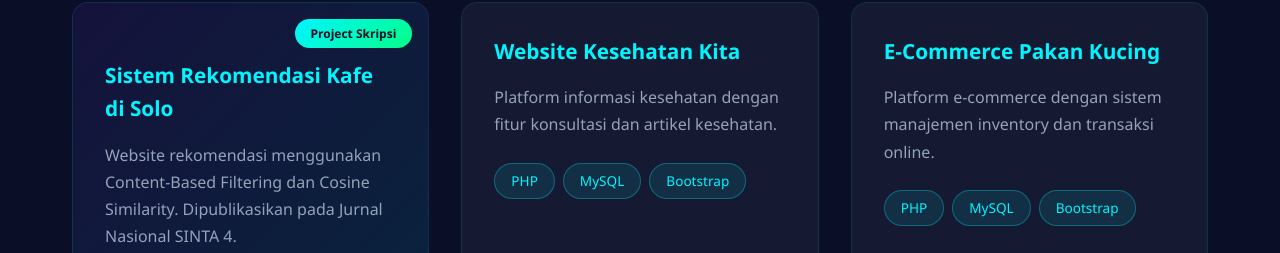
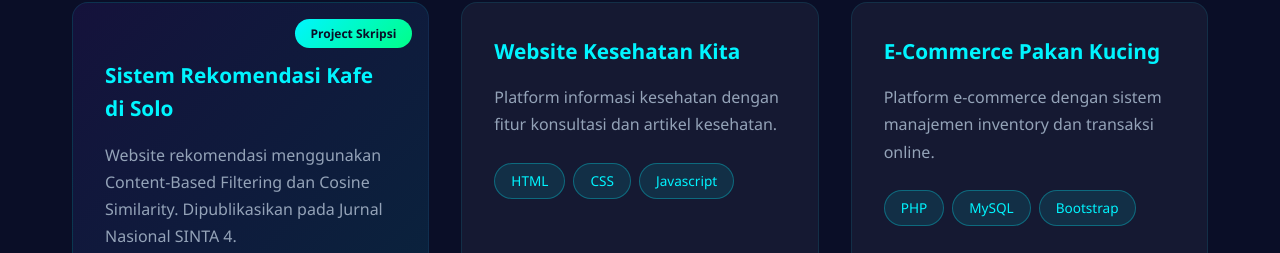
Before and after one commit to FendiAp99/portofolio, a plain HTML site: page index.html in a window 1280 px wide. Shown: the part 1956-2209 px from the top of the page. Drawn offline with Linux system fonts and the light colour scheme.

Commit message:
Update index.html

```diff
--- a/index.html
+++ b/index.html
@@ -124,9 +124,9 @@
                     <h3>Website Kesehatan Kita</h3>
                     <p>Platform informasi kesehatan dengan fitur konsultasi dan artikel kesehatan.</p>
                     <div class="tech-stack">
-                        <span>PHP</span>
-                        <span>MySQL</span>
-                        <span>Bootstrap</span>
+                        <span>HTML</span>
+                        <span>CSS</span>
+                        <span>Javascript</span>
                     </div>
                 </div>
                 <div class="project-card">
```
